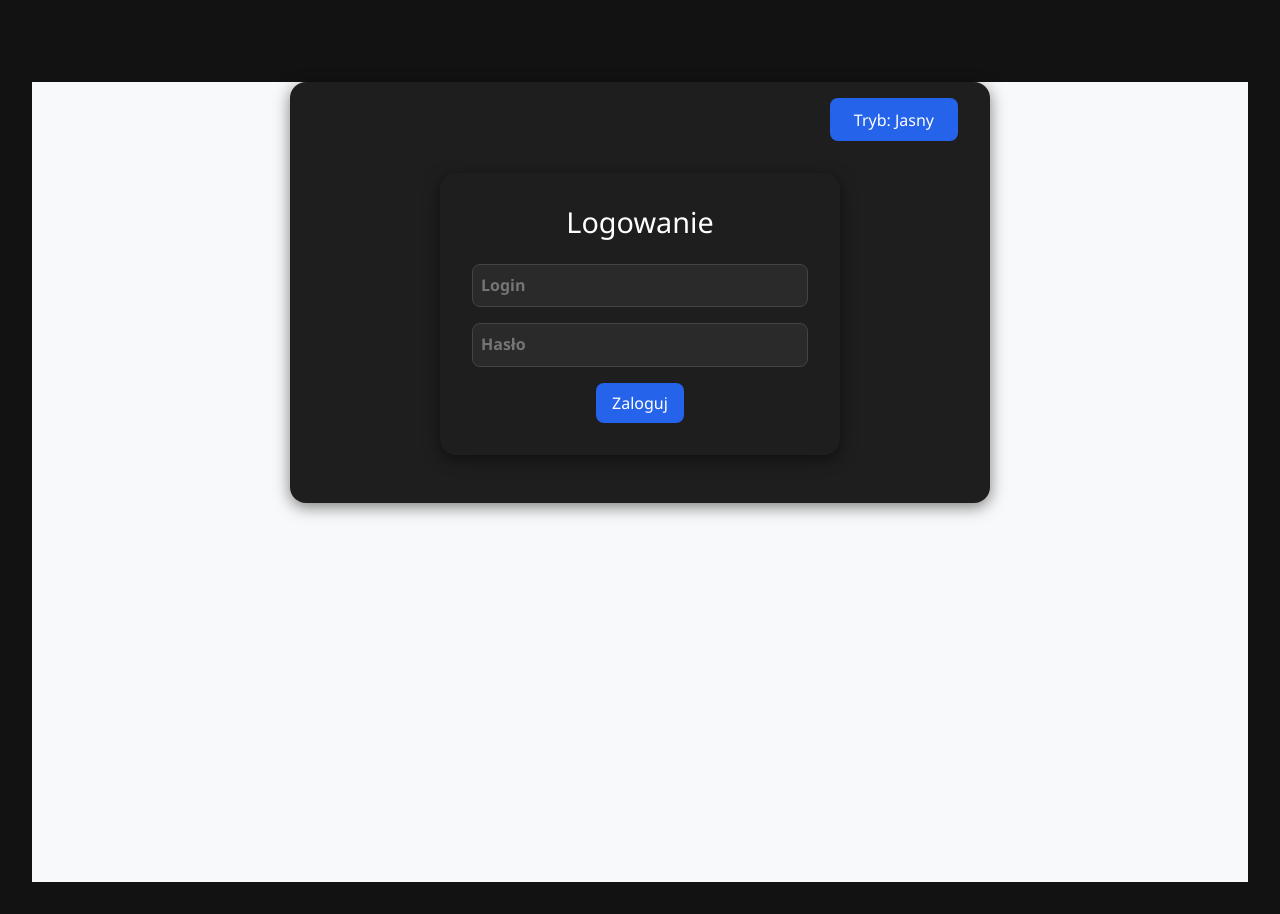
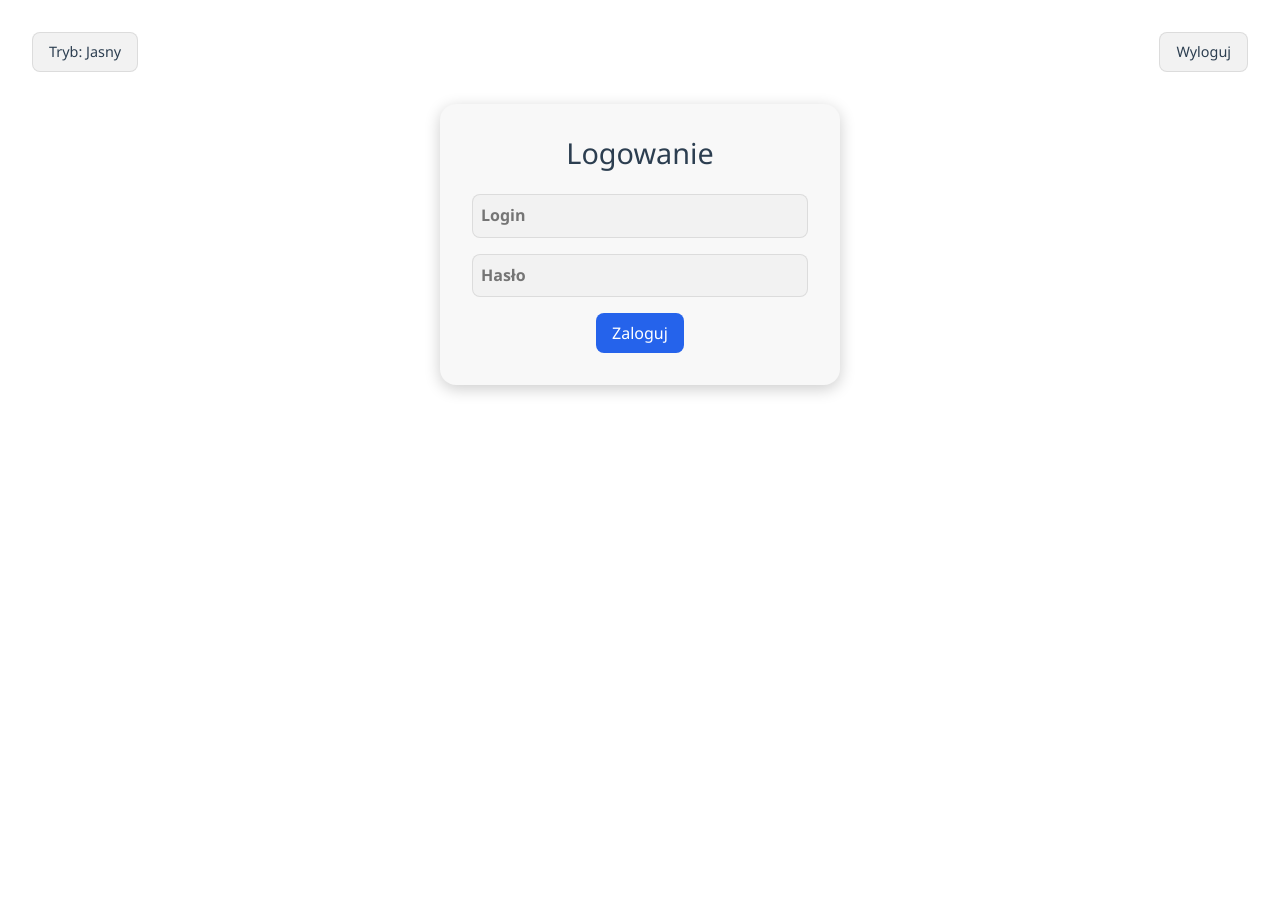
Before and after one commit to Miguel-124/Project_Web_TS, a Vue app in the folder ManagMe/: page /login in a window 1280 px wide. After the commit the page ends 800 px from the top, so only its background shows below. Built offline with nearby package versions, Linux system fonts and the light colour scheme.

Commit message:
feat(ui): enhance dark mode functionality and improve styling across components

```diff
--- a/ManagMe/index.html
+++ b/ManagMe/index.html
@@ -1,6 +1,9 @@
 <!doctype html>
 <html lang="">
   <head>
+    <!-- Google OAuth -->
+    <meta name="google-signin-client_id" content="TWÓJ_CLIENT_ID.apps.googleusercontent.com" />
+    <script src="https://accounts.google.com/gsi/client" async defer></script>
     <!-- Bootstrap CSS -->
     <link
       href="https://cdn.jsdelivr.net/npm/bootstrap@5.3.3/dist/css/bootstrap.min.css"
--- a/ManagMe/src/App.vue
+++ b/ManagMe/src/App.vue
@@ -1,41 +1,84 @@
 <script setup lang="ts">
-import { ref, watch, onMounted } from 'vue'
+import { ref, watchEffect, onMounted } from 'vue'
+import { useAuthStore } from '@/stores/authStore'
+import { useRouter } from 'vue-router'
+import { storeToRefs } from 'pinia'
 
 const darkMode = ref(false)
+const authStore = useAuthStore()
+const router = useRouter()
+const { currentUser } = storeToRefs(authStore)
 
 onMounted(() => {
-  document.documentElement.classList.toggle('dark', darkMode.value)
+  const saved = localStorage.getItem('darkMode')
+  if (saved !== null) {
+    darkMode.value = saved === 'true'
+  } else {
+    darkMode.value = window.matchMedia('(prefers-color-scheme: dark)').matches
+  }
 })
 
-watch(darkMode, (enabled) => {
-  document.documentElement.classList.toggle('dark', enabled)
+watchEffect(() => {
+  document.documentElement.classList.toggle('dark', darkMode.value)
+  document.documentElement.classList.toggle('light', !darkMode.value)
+  localStorage.setItem('darkMode', darkMode.value.toString())
 })
+
+function logout() {
+  authStore.logout()
+  router.push('/login')
+}
 </script>
 
 <template>
-  <div :class="['app-wrapper', darkMode ? 'dark-mode' : 'light-mode']">
-    <div class="container py-3">
-      <div class="text-end mb-3">
-        <button @click="darkMode = !darkMode" class="btn btn-outline-secondary">
-          Tryb: {{ darkMode ? 'Ciemny' : 'Jasny' }}
-        </button>
-      </div>
+  <div class="top-bar">
+    <button
+      @click="darkMode = !darkMode"
+      class="btn btn-toggle"
+      style="
+        text-align: left;
+        background: var(--color-background-mute);
+        color: var(--color-text);
+        border: 1px solid var(--color-border);
+      "
+    >
+      Tryb: {{ darkMode ? 'Ciemny' : 'Jasny' }}
+    </button>
+    <div v-if="currentUser">
+      {{ currentUser.firstName }} {{ currentUser.lastName }} ({{ currentUser.role }})
+    </div>
+    <button
+      @click="logout"
+      class="btn btn-toggle"
+      style="
+        text-align: right;
+        background: var(--color-background-mute);
+        color: var(--color-text);
+        border: 1px solid var(--color-border);
+      "
+    >
+      Wyloguj
+    </button>
+  </div>
 
-      <router-view :key="$route.path + JSON.stringify($route.params)" />
-    </div>
-  </div>
+  <router-view :key="$route.path + JSON.stringify($route.params)" />
 </template>
 
 <style>
-.app-wrapper.light-mode {
-  background-color: #f8f9fa;
-  color: #212529;
-  min-height: 100vh;
+.top-bar {
+  display: flex;
+  justify-content: space-between;
+  align-items: center;
+  margin-bottom: 1rem;
 }
 
-.app-wrapper.dark-mode {
-  background-color: #121212;
-  color: #f1f1f1;
-  min-height: 100vh;
+.btn-toggle {
+  font-size: 0.9rem;
+  padding: 0.5rem 1rem;
+  background: var(--color-background-mute);
+  color: var(--color-text);
+  border: 1px solid var(--color-border);
+  border-radius: 0.5rem;
+  cursor: pointer;
 }
 </style>
--- a/ManagMe/src/assets/base.css
+++ b/ManagMe/src/assets/base.css
@@ -24,6 +24,10 @@
 
 /* semantic color variables for this project */
 :root {
+  --section-gap: 160px;
+}
+
+html.light {
   --color-background: var(--vt-c-white);
   --color-background-soft: var(--vt-c-white-soft);
   --color-background-mute: var(--vt-c-white-mute);
@@ -33,12 +37,9 @@
 
   --color-heading: var(--vt-c-text-light-1);
   --color-text: var(--vt-c-text-light-1);
-
-  --section-gap: 160px;
 }
 
-@media (prefers-color-scheme: dark) {
-  :root {
+html.dark {
   --color-background: var(--vt-c-black);
   --color-background-soft: var(--vt-c-black-soft);
   --color-background-mute: var(--vt-c-black-mute);
@@ -48,7 +49,6 @@
 
   --color-heading: var(--vt-c-text-dark-1);
   --color-text: var(--vt-c-text-dark-2);
-  }
 }
 
 *,
--- a/ManagMe/src/assets/main.css
+++ b/ManagMe/src/assets/main.css
@@ -10,19 +10,19 @@
 
 body {
   font-family: 'Segoe UI', Tahoma, Geneva, Verdana, sans-serif;
-  background: #121212;
+  background: var(--color-background);
+  color: var(--color-text);
   margin: 0;
   padding: 0;
-  color: #f5f5f5;
 }
 
 .container {
   max-width: 700px;
   margin: 50px auto;
   padding: 2rem;
-  background: #1e1e1e;
+  background: var(--color-background-soft);
   border-radius: 1rem;
-  box-shadow: 0 4px 16px rgba(0, 0, 0, 0.5);
+  box-shadow: 0 4px 16px rgba(0, 0, 0, 0.2);
 }
 
 strong {
@@ -34,7 +34,7 @@ h1 {
   font-size: 1.8rem;
   margin-bottom: 1.5rem;
   text-align: center;
-  color: #ffffff;
+  color: var(--color-heading);
 }
 
 input,
@@ -43,26 +43,28 @@ textarea {
   resize: none; /* blokuje "ręczne" rozciąganie */
   overflow: hidden;
   padding: 0.75rem;
-  border: 1px solid #444;
+  background: var(--color-background-mute);
+  color: var(--color-text);
+  border: 1px solid var(--color-border);
   border-radius: 0.5rem;
   font-size: 1rem;
-  color: #f5f5f5;
-  background: #2a2a2a;
 }
 
 input:focus,
 textarea:focus {
   outline: none;
   border-color: #888;
-  background: #2f2f2f;
+  background-color: var(--color-background-mute);
+  border: 1px solid var(--color-border);
 }
 
 .project-item {
-  border: 1px solid #333;
   padding: 1rem;
   border-radius: 0.75rem;
   margin-bottom: 1rem;
-  background-color: #1a1a1a;
+  background-color: var(--color-background-mute);
+  color: var(--color-text);
+  border: 1px solid var(--color-border);
   display: flex;
   justify-content: space-between;
   align-items: center;
@@ -158,7 +160,7 @@ button:hover {
 .user-info {
   font-size: 0.9rem;
   margin-bottom: 1.5rem;
-  color: #aaa;
+  color: var(--color-text);
 }
 
 .project-item.active {
@@ -170,10 +172,10 @@ select {
   padding: 0.6rem 1.2rem;
   font-weight: bold;
   font-size: 1rem;
-  border: 1px solid #444;
   border-radius: 0.5rem;
-  background-color: #2a2a2a;
-  color: #f5f5f5;
+  background-color: var(--color-background-mute);
+  color: var(--color-text);
+  border: 1px solid var(--color-border);
   background-repeat: no-repeat;
   background-position: right 0.75rem center;
   background-size: 0.65rem;
@@ -181,8 +183,8 @@ select {
 
 select:focus {
   outline: none;
-  border-color: #888;
-  background-color: #2f2f2f;
+  background-color: var(--color-background-soft);
+  border-color: var(--color-border-hover);
 }
 
 #assign {
--- a/ManagMe/src/stores/authStore.ts
+++ b/ManagMe/src/stores/authStore.ts
@@ -23,7 +23,8 @@ export const useAuthStore = defineStore('auth', () => {
 
   function setAuth(
     newToken: string,
-    user: { id: string; username: string; firstName: string; lastName: string; role: string }, newRefreshToken: string
+    user: { id: string; username: string; firstName: string; lastName: string; role: string },
+    newRefreshToken: string,
   ) {
     token.value = newToken
     currentUser.value = user
@@ -35,8 +36,10 @@ export const useAuthStore = defineStore('auth', () => {
 
   function logout() {
     token.value = null
+    refreshToken.value = null
     currentUser.value = null
     localStorage.removeItem('token')
+    localStorage.removeItem('refreshToken')
     localStorage.removeItem('currentUser')
   }
 
--- a/ManagMe/src/views/TaskListView.vue
+++ b/ManagMe/src/views/TaskListView.vue
@@ -202,7 +202,9 @@ function getUserName(userId: string): string {
 
 .kanban-column {
   flex: 1;
-  background-color: #1e1e1e;
+  background-color: var(--color-background-mute);
+  color: var(--color-text);
+  border: 1px solid var(--color-border);
   border-radius: 1rem;
   padding: 1rem;
   box-shadow: 0 4px 16px rgba(0, 0, 0, 0.3);
@@ -221,10 +223,11 @@ function getUserName(userId: string): string {
 }
 
 .kanban-card {
-  background-color: #2a2a2a;
+  background-color: var(--color-background-mute);
+  color: var(--color-text);
+  border: 1px solid var(--color-border);
   padding: 1rem;
   border-radius: 0.75rem;
-  border: 1px solid #444;
 }
 
 .kanban-actions {
```
Lines whose indentation alone changed are shown as unchanged.
